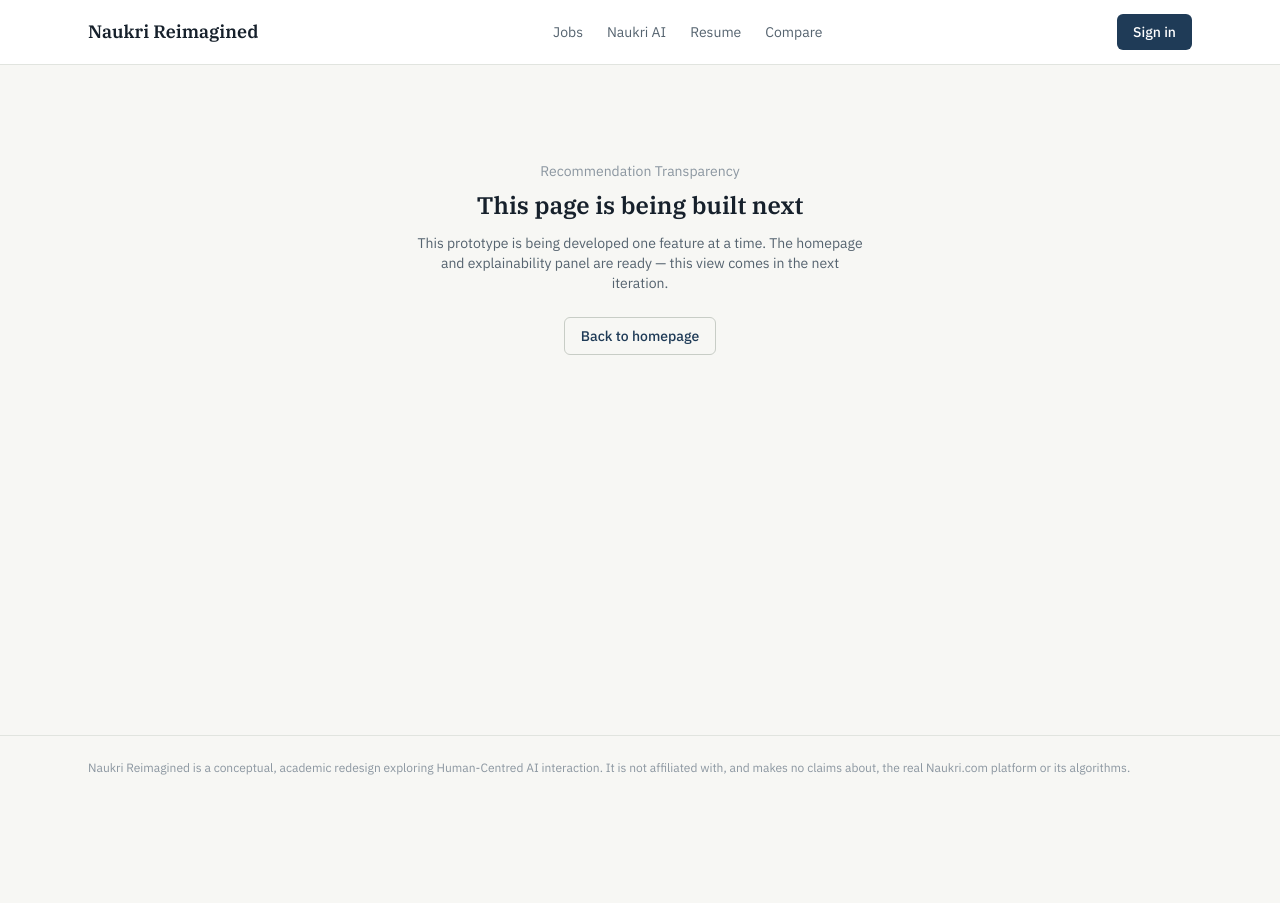
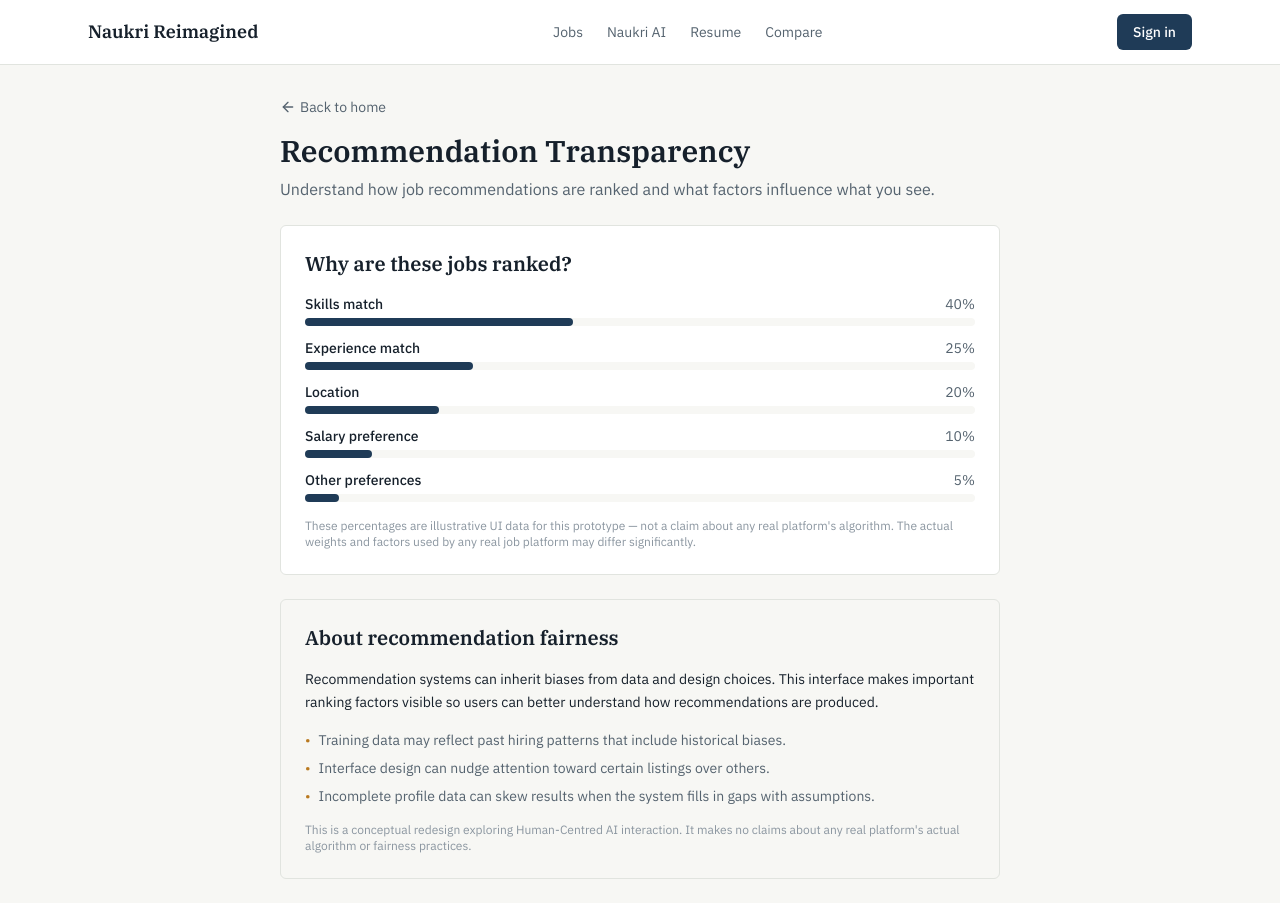
Before and after one commit to VishnuNM01/naukri-reimagined, a React (Vite) app: page /recommendations in a window 1280 px wide. Shown: the top 903 px of the page. Before the commit the page ends 800 px from the top, so only its background shows below. Built offline with nearby package versions, Linux system fonts and the light colour scheme.

Commit message:
Add Recommendation Transparency and Fairness page

```diff
--- a/src/App.tsx
+++ b/src/App.tsx
@@ -7,6 +7,7 @@
 import AiSearch from "./pages/AiSearch";
 import ResumeAnalysis from "./pages/ResumeAnalysis";
 import Compare from "./pages/Compare";
+import RecommendationTransparency from "./pages/RecommendationTransparency";
 import ComingSoon from "./pages/ComingSoon";
 
 export default function App() {
@@ -22,7 +23,7 @@
             <Route path="/ai-search" element={<AiSearch />} />
             <Route path="/resume" element={<ResumeAnalysis />} />
             <Route path="/compare" element={<Compare />} />
-            <Route path="/recommendations" element={<ComingSoon label="Recommendation Transparency" />} />
+            <Route path="/recommendations" element={<RecommendationTransparency />} />
             <Route path="*" element={<ComingSoon label="Not found" />} />
           </Routes>
         </div>
--- a/src/pages/Homepage.tsx
+++ b/src/pages/Homepage.tsx
@@ -98,10 +98,18 @@
             View all <ChevronRight size={16} />
           </button>
         </div>
-        <p className="text-sm mb-6 text-ink-soft">
-          Based on your saved skills and preferences. Match scores are estimates — not
-          guarantees of fit.
-        </p>
+        <div className="flex items-center justify-between mb-6">
+          <p className="text-sm text-ink-soft">
+            Based on your saved skills and preferences. Match scores are estimates — not
+            guarantees of fit.
+          </p>
+          <button
+            onClick={() => navigate("/recommendations")}
+            className="text-sm text-primary hover:underline"
+          >
+            Why are these jobs ranked?
+          </button>
+        </div>
         <div className="grid sm:grid-cols-2 lg:grid-cols-3 gap-4">
           {recommended.map((job) => (
             <JobCard key={job.id} job={job} />
--- a/src/pages/JobSearchResults.tsx
+++ b/src/pages/JobSearchResults.tsx
@@ -1,5 +1,6 @@
 import { useEffect, useMemo, useState, type Dispatch, type ReactNode, type SetStateAction } from "react";
 import { SlidersHorizontal, X } from "lucide-react";
+import { useNavigate } from "react-router-dom";
 import { jobs } from "../data/jobs";
 import type { CompanyType, Job, WorkMode } from "../types";
 import JobCard from "../components/JobCard";
@@ -245,6 +246,7 @@
 }
 
 export default function JobSearchResults() {
+  const navigate = useNavigate();
   const [filters, setFilters] = useState<Filters>(EMPTY_FILTERS);
   const [sort, setSort] = useState<SortKey>("relevance");
   const [loading, setLoading] = useState(true);
@@ -282,7 +284,7 @@
                 }. Match scores are estimates — not guarantees of fit.`}
           </p>
         </div>
-        <div className="flex items-center gap-3">
+        <div className="flex flex-wrap items-center gap-3">
           <button
             type="button"
             className="lg:hidden inline-flex items-center gap-1.5 border border-border-strong hover:bg-primary-soft text-primary rounded-md px-3 py-2 text-sm font-medium"
@@ -306,6 +308,12 @@
               <option value="date">Date posted</option>
             </select>
           </label>
+          <button
+            onClick={() => navigate("/recommendations")}
+            className="text-sm text-primary hover:underline"
+          >
+            How are jobs ranked?
+          </button>
         </div>
       </div>
 
--- /dev/null
+++ b/src/pages/RecommendationTransparency.tsx
@@ -0,0 +1,106 @@
+import { ArrowLeft, ChevronRight } from "lucide-react";
+import { useNavigate } from "react-router-dom";
+
+const RANKING_FACTORS = [
+  { name: "Skills match", weight: 40 },
+  { name: "Experience match", weight: 25 },
+  { name: "Location", weight: 20 },
+  { name: "Salary preference", weight: 10 },
+  { name: "Other preferences", weight: 5 },
+];
+
+export default function RecommendationTransparency() {
+  const navigate = useNavigate();
+
+  return (
+    <main className="max-w-3xl mx-auto px-6 py-8">
+      <div className="mb-6">
+        <button
+          onClick={() => navigate("/")}
+          className="inline-flex items-center gap-1 text-sm text-ink-soft hover:text-primary mb-4"
+        >
+          <ArrowLeft size={16} /> Back to home
+        </button>
+        <h1 className="text-3xl font-semibold">Recommendation Transparency</h1>
+        <p className="mt-2 text-ink-soft">
+          Understand how job recommendations are ranked and what factors influence what you see.
+        </p>
+      </div>
+
+      {/* Section 1: Why are these jobs ranked? */}
+      <section className="bg-surface border border-border rounded-md p-6 mb-6">
+        <h2 className="text-xl font-semibold mb-4">Why are these jobs ranked?</h2>
+
+        <div className="space-y-3 mb-4">
+          {RANKING_FACTORS.map((factor) => (
+            <div key={factor.name}>
+              <div className="flex justify-between text-sm mb-1">
+                <span className="font-medium text-ink">{factor.name}</span>
+                <span className="text-ink-soft">{factor.weight}%</span>
+              </div>
+              <div className="w-full bg-bg rounded-full h-2">
+                <div
+                  className="bg-primary h-2 rounded-full transition-all"
+                  style={{ width: `${factor.weight}%` }}
+                />
+              </div>
+            </div>
+          ))}
+        </div>
+
+        <p className="text-xs text-ink-faint mt-4">
+          These percentages are illustrative UI data for this prototype — not a claim about any real
+          platform's algorithm. The actual weights and factors used by any real job platform may differ
+          significantly.
+        </p>
+      </section>
+
+      {/* Section 2: About recommendation fairness */}
+      <section className="bg-bg border border-border rounded-md p-6 mb-6">
+        <h2 className="text-xl font-semibold mb-4">About recommendation fairness</h2>
+
+        <p className="text-sm text-ink mb-4 leading-relaxed">
+          Recommendation systems can inherit biases from data and design choices. This interface makes
+          important ranking factors visible so users can better understand how recommendations are produced.
+        </p>
+
+        <ul className="space-y-2 text-sm text-ink-soft mb-4">
+          <li className="flex gap-2">
+            <span className="text-accent">•</span>
+            <span>Training data may reflect past hiring patterns that include historical biases.</span>
+          </li>
+          <li className="flex gap-2">
+            <span className="text-accent">•</span>
+            <span>Interface design can nudge attention toward certain listings over others.</span>
+          </li>
+          <li className="flex gap-2">
+            <span className="text-accent">•</span>
+            <span>Incomplete profile data can skew results when the system fills in gaps with assumptions.</span>
+          </li>
+        </ul>
+
+        <p className="text-xs text-ink-faint">
+          This is a conceptual redesign exploring Human-Centred AI interaction. It makes no claims about
+          any real platform's actual algorithm or fairness practices.
+        </p>
+      </section>
+
+      {/* Section 3: Tie it back to control */}
+      <section className="bg-surface border border-border rounded-md p-6">
+        <h2 className="text-xl font-semibold mb-4">You're in control</h2>
+
+        <p className="text-sm text-ink-soft mb-4">
+          You don't have to rely on AI recommendations. You can always search and view jobs using manual
+          filters, giving you direct control over what you see.
+        </p>
+
+        <button
+          onClick={() => navigate("/jobs")}
+          className="inline-flex items-center gap-1.5 text-sm font-medium text-primary hover:underline"
+        >
+          Use manual search with exact filters <ChevronRight size={16} />
+        </button>
+      </section>
+    </main>
+  );
+}
```
Also changed, not shown: 1 other file (tests, documents, lock files or other folders).
